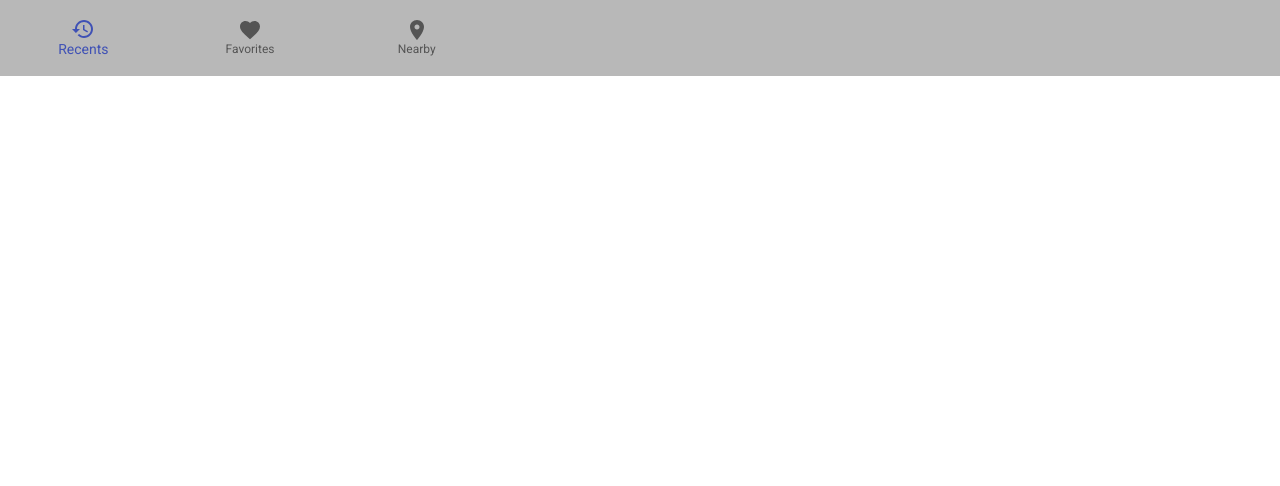
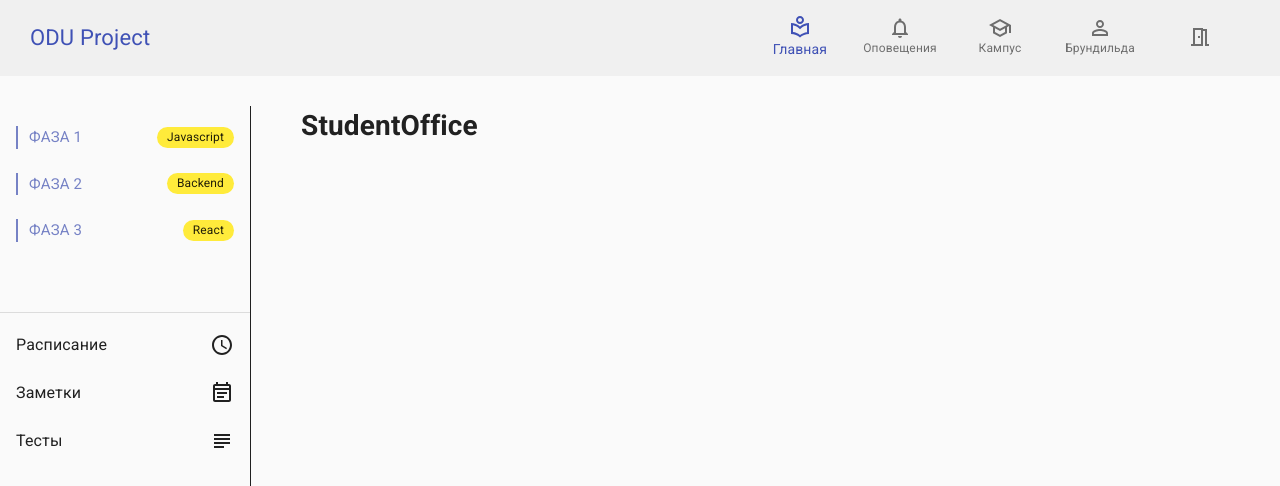
Before and after one commit to alubochkin/educational-platform, a React (Create React App) app: page /studentOffice in a window 1280 px wide. Shown: the top 486 px of the page. Built offline with nearby package versions, Linux system fonts and the light colour scheme.

Commit message:
Base client

```diff
--- a/package.json
+++ b/package.json
@@ -21,6 +21,7 @@
     "passport-local": "^1.0.0",
     "react": "^17.0.1",
     "react-dom": "^17.0.1",
+    "react-router-dom": "^5.2.0",
     "react-scripts": "4.0.3",
     "web-vitals": "^1.0.1"
   },
--- a/src/App.css
+++ b/src/App.css
@@ -3,9 +3,3 @@
   margin: 0;
   box-sizing: border-box;
 }
-
-.top-wrapper {
-  background-color: #b8b8b8;
-  height: max-content;
-  padding: 10px 0;
-}
--- a/src/App.js
+++ b/src/App.js
@@ -1,12 +1,23 @@
 import './App.css';
-import Main from './pages/Main';
+import React from 'react';
+import { Route, BrowserRouter as Router, Switch } from 'react-router-dom';
+import Header from './components/Header/Header';
+import MainPage from './pages/MainPage';
+import Page404 from './pages/Page404';
+import StudentOffice from './pages/StudentOffice';
 
-function App() {
+const App = () => {
   return (
-    <div className="App">
-      <Main />
-    </div>
-  );
+    <Router>
+      <Header />
+
+      <Switch>
+        <Route exact path="/" component={MainPage}/>
+        <Route exact path="/studentOffice" component={StudentOffice} />
+        <Route path="/" component={Page404} />
+      </Switch>
+    </Router>
+  )
 }
 
 export default App;
--- a/src/components/Header/Header.js
+++ b/src/components/Header/Header.js
@@ -1,12 +1,41 @@
-import React from 'react'
-import NavigationTop from './Navigation'
+import React from 'react';
+import { makeStyles } from '@material-ui/core/styles';
+import NavigationTopStudent from './NavItemsStudent';
+
+const useStyles = makeStyles({
+  root: {
+    width: 'max-content',
+    background: 'none',
+  },
+  header: {
+    backgroundColor: '#f0f0f0',
+    height: 'max-content',
+    padding: '10px 30px',
+    display: 'flex',
+    justifyContent: 'space-between',
+    alignItems: 'center',
+    width: '100%',
+    top: 0,
+    left: 0,
+    zIndex: 100,
+  },
+  logo: {
+    fontSize: '22px',
+    width: 'max-content',
+    color: '#3f51b5'
+  }
+});
 
 const Header = () => {
+
+  const classes = useStyles();
+
   return (
-    <div className="top-wrapper">
-      <NavigationTop />
+    <div className={classes.header}>
+      <div className={classes.logo}>ODU Project</div>
+      <NavigationTopStudent />
     </div>
   )
 }
 
-export default Header
+export default Header;
--- /dev/null
+++ b/src/components/Header/NavItemsStudent.js
@@ -0,0 +1,65 @@
+import React from 'react';
+import { makeStyles } from '@material-ui/core/styles';
+import BottomNavigation from '@material-ui/core/BottomNavigation';
+import BottomNavigationAction from '@material-ui/core/BottomNavigationAction';
+import MeetingRoomOutlinedIcon from '@material-ui/icons/MeetingRoomOutlined';
+import PersonOutlineOutlinedIcon from '@material-ui/icons/PersonOutlineOutlined';
+import NotificationsNoneOutlinedIcon from '@material-ui/icons/NotificationsNoneOutlined';
+import SchoolOutlinedIcon from '@material-ui/icons/SchoolOutlined';
+import LocalLibraryOutlinedIcon from '@material-ui/icons/LocalLibraryOutlined';
+import { Link } from 'react-router-dom';
+
+const useStyles = makeStyles({
+  root: {
+    width: 500,
+    background: 'none',
+  },
+});
+
+const NavigationTopStudent = () => {
+  const classes = useStyles();
+  const [value, setValue] = React.useState(0);
+
+  return (
+    <BottomNavigation
+      value={value}
+      onChange={(event, newValue) => {
+        setValue(newValue);
+      }}
+      showLabels
+      className={classes.root}
+    >
+      <BottomNavigationAction
+        component={Link}
+        to="/"
+        className="nav-item is-top"
+        label="Главная"
+        icon={<LocalLibraryOutlinedIcon />} />
+      <BottomNavigationAction
+        component={Link}
+        to="/notifications"
+        className="nav-item is-top"
+        label="Оповещения"
+        icon={<NotificationsNoneOutlinedIcon />} />
+      <BottomNavigationAction
+        component={Link}
+        to="/studentOffice"
+        className="nav-item is-top"
+        label="Кампус"
+        icon={<SchoolOutlinedIcon />} />
+      <BottomNavigationAction
+        component={Link}
+        to="/studentPage"
+        className="nav-item is-top"
+        label="Брундильда"
+        icon={<PersonOutlineOutlinedIcon />} />
+      <BottomNavigationAction
+        to="/logout"
+        className="nav-item is-top"
+        icon={<MeetingRoomOutlinedIcon />} />
+    </BottomNavigation>
+
+  );
+}
+
+export default NavigationTopStudent;
--- a/src/components/Header/Navigation.js
+++ /dev/null
@@ -1,37 +0,0 @@
-import React from 'react';
-import { makeStyles } from '@material-ui/core/styles';
-import BottomNavigation from '@material-ui/core/BottomNavigation';
-import BottomNavigationAction from '@material-ui/core/BottomNavigationAction';
-import FolderIcon from '@material-ui/icons/Folder';
-import RestoreIcon from '@material-ui/icons/Restore';
-import FavoriteIcon from '@material-ui/icons/Favorite';
-import LocationOnIcon from '@material-ui/icons/LocationOn';
-
-const useStyles = makeStyles({
-  root: {
-    width: 500,
-    background: 'none',
-  },
-});
-
-const NavigationTop = () => {
-  const classes = useStyles();
-  const [value, setValue] = React.useState(0);
-
-  return (
-    <BottomNavigation
-      value={value}
-      onChange={(event, newValue) => {
-        setValue(newValue);
-      }}
-      showLabels
-      className={classes.root}
-    >
-      <BottomNavigationAction label="Recents" icon={<RestoreIcon />} />
-      <BottomNavigationAction label="Favorites" icon={<FavoriteIcon />} />
-      <BottomNavigationAction label="Nearby" icon={<LocationOnIcon />} />
-    </BottomNavigation>
-  );
-}
-
-export default NavigationTop;
--- /dev/null
+++ b/src/components/Sidebar/Sidebar.js
@@ -0,0 +1,90 @@
+import React from 'react';
+import { makeStyles } from '@material-ui/core/styles';
+import List from '@material-ui/core/List';
+import Divider from '@material-ui/core/Divider';
+import ListItem from '@material-ui/core/ListItem';
+import ListItemText from '@material-ui/core/ListItemText';
+import ScheduleIcon from '@material-ui/icons/Schedule';
+import EventNoteOutlinedIcon from '@material-ui/icons/EventNoteOutlined';
+import SubjectOutlinedIcon from '@material-ui/icons/SubjectOutlined';
+
+const drawerWidth = 240;
+
+const useStyles = makeStyles((theme) => ({
+  root: {
+    borderRight: '1px solid',
+  },
+  appBar: {
+    width: `calc(100% - ${drawerWidth}px)`,
+    marginLeft: drawerWidth,
+  },
+  drawer: {
+    width: drawerWidth,
+    flexShrink: 0,
+  },
+  drawerPaper: {
+    width: drawerWidth,
+  },
+  toolbar: theme.mixins.toolbar,
+  content: {
+    flexGrow: 1,
+    backgroundColor: theme.palette.background.default,
+    padding: theme.spacing(3),
+  },
+  sidebarUl: {
+    minWidth: '250px',
+    marginBottom: '50px'
+
+  },
+  listh3: {
+    '& *': {
+      fontSize: '15px',
+      textTransform: 'uppercase',
+      color: '#7682c5',
+      borderLeft: '2px solid',
+      paddingLeft: '11px'
+    }
+
+  },
+  small: {
+    fontSize: 12,
+    background: '#ffeb3b',
+    borderRadius: 30,
+    padding: '2px 10px',
+  },
+  hrSidebar: {
+
+  }
+}));
+
+export default function SidebarLeft() {
+  const classes = useStyles();
+
+  const titleCourse = [
+    {title: 'Фаза 1', description:  'Javascript' },
+    {title: 'Фаза 2', description:  'Backend' },
+    {title: 'Фаза 3', description:  'React' }
+  ]
+  return (
+    <div className={classes.root}>
+        <List className={classes.sidebarUl}>
+          {titleCourse.map((text, index) => (
+            <ListItem  button key={text.title}>
+              <ListItemText className={classes.listh3} primary={text.title} />
+              <div className={classes.small}>{text.description}</div>
+            </ListItem>
+          ))}
+        </List>
+        <Divider />
+
+        <List className={classes.sidebarUl}>
+          <ListItem  button ><ListItemText primary='Расписание' /><ScheduleIcon /></ListItem>
+          <ListItem  button ><ListItemText primary='Заметки' /><EventNoteOutlinedIcon /></ListItem>
+          <ListItem  button ><ListItemText primary='Тесты' /><SubjectOutlinedIcon /></ListItem>
+        </List>
+
+    </div>
+  );
+}
+
+// Расписание Заметки Тесты
--- a/src/pages/Main.js
+++ /dev/null
@@ -1,12 +0,0 @@
-import React from 'react';
-import Header from '../components/Header/Header';
-
-const Main = () => {
-  return (
-    <div>
-      <Header />
-    </div>
-  )
-}
-
-export default Main;
--- /dev/null
+++ b/src/pages/MainPage.js
@@ -0,0 +1,29 @@
+import React from 'react';
+import { makeStyles } from '@material-ui/core/styles';
+import CssBaseline from '@material-ui/core/CssBaseline';
+import Container from '@material-ui/core/Container';
+
+const useStyles = makeStyles({
+  content: {
+    marginTop: '30px',
+  }
+});
+
+
+const MainPage = () => {
+
+  const classes = useStyles();
+
+  return (
+
+    <React.Fragment>
+      <CssBaseline />
+      <Container className={classes.content}  maxWidth={false}>
+        <h1>Main</h1>
+      </Container>
+    </React.Fragment>
+
+  )
+}
+
+export default MainPage;
--- /dev/null
+++ b/src/pages/Page404.js
@@ -0,0 +1,16 @@
+import React from 'react';
+import CssBaseline from '@material-ui/core/CssBaseline';
+import Container from '@material-ui/core/Container';
+
+const Page404 = () => {
+  return (
+    <React.Fragment>
+    <CssBaseline />
+    <Container maxWidth={false}>
+        <h1>404</h1>
+    </Container>
+    </React.Fragment>
+  )
+}
+
+export default Page404
--- /dev/null
+++ b/src/pages/StudentOffice.js
@@ -0,0 +1,41 @@
+import React from 'react';
+import { makeStyles } from '@material-ui/core/styles';
+import CssBaseline from '@material-ui/core/CssBaseline';
+import Container from '@material-ui/core/Container';
+import SidebarLeft from '../components/Sidebar/Sidebar'
+
+const StudentOffice = () => {
+
+  const useStyles = makeStyles({
+    root: {
+      width: '100%',
+      height: 'calc(100vh - 150px)',
+      background: 'none',
+      paddingLeft:0,
+      display: 'flex',
+      marginTop: '30px',
+    },
+    sidebar: {
+      backgroundColor: "#f0f0f0",
+    },
+    content: {
+      paddingLeft: '50px',
+      width: '100%'
+    }
+  });
+  const classes = useStyles();
+  return (
+    <React.Fragment>
+      <CssBaseline />
+      <Container className={classes.root} maxWidth={false}>
+        <SidebarLeft className={classes.sidebar}/>
+        <div className={classes.content}>
+          <h1>StudentOffice</h1>
+        </div>
+
+      </Container>
+    </React.Fragment>
+  )
+}
+
+export default StudentOffice;
```
Also changed, not shown: 1 other file (tests, documents, lock files or other folders).
